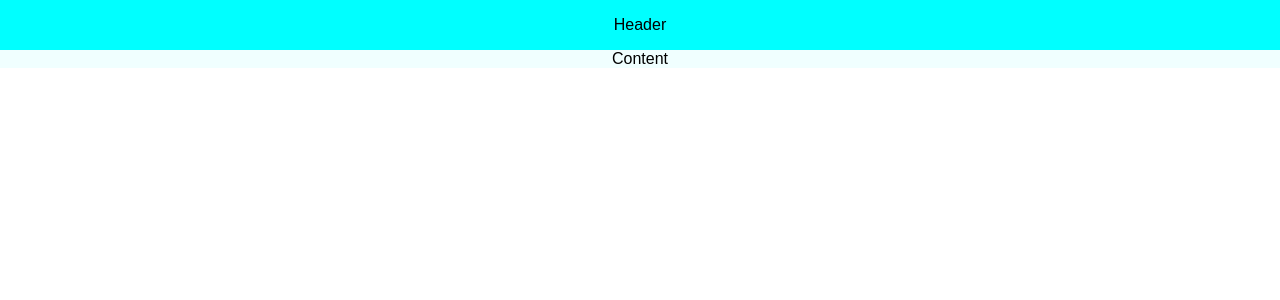
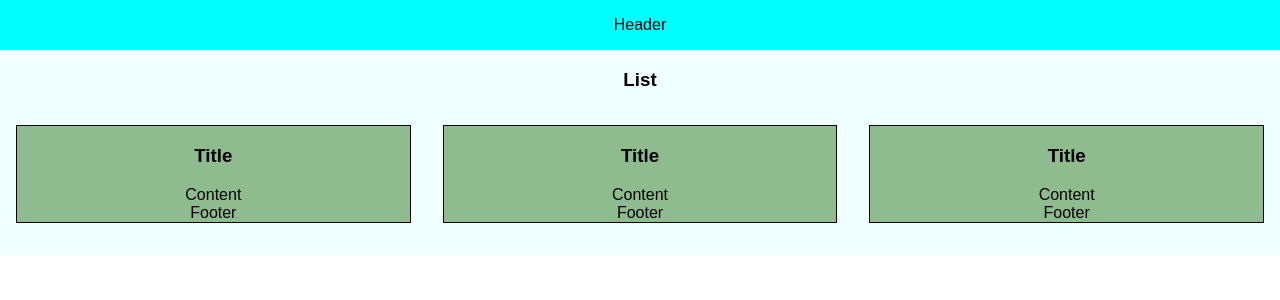
Before and after one commit to maurer2/catwall, a React (Create React App) app: page / in a window 1280 px wide. Shown: the top 300 px of the page. Built offline with nearby package versions, Linux system fonts and the light colour scheme.

Commit message:
Added basic cards component

```diff
--- /dev/null
+++ b/src/CardComponent/CardComponent.css
@@ -0,0 +1,4 @@
+.article {
+  background: darkseagreen;
+  border: 1px solid black;
+}
--- /dev/null
+++ b/src/CardComponent/CardComponent.js
@@ -0,0 +1,24 @@
+import React, { Component } from 'react';
+import './CardComponent.css';
+
+class CardComponent extends Component {
+  render() {
+    return (
+      <article className="article">
+        <header>
+          <h3>
+            Title
+          </h3>
+        </header>
+        <section>
+          Content
+        </section>
+        <footer>
+          Footer
+        </footer>
+      </article>
+    )
+  }
+}
+
+export default CardComponent;
--- a/src/ContentComponent/ContentComponent.css
+++ b/src/ContentComponent/ContentComponent.css
@@ -1,3 +1,3 @@
 .content {
-    background: azure;
+  background: azure;
 }
--- a/src/ContentComponent/ContentComponent.js
+++ b/src/ContentComponent/ContentComponent.js
@@ -1,9 +1,14 @@
 import React, { Component } from 'react';
+import ListComponent from '../ListComponent/ListComponent'
 import './ContentComponent.css';
 
 class ContentComponent extends Component {
   render() {
-    return <main className="content">Content</main>;
+    return (
+      <main className="content">
+        <ListComponent></ListComponent>
+      </main>
+    )
   }
 }
 
--- /dev/null
+++ b/src/ListComponent/ListComponent.css
@@ -0,0 +1,14 @@
+.list-section {
+  overflow: hidden;
+}
+
+.list {
+  display: flex;
+  padding: 0;
+  list-style: none;
+}
+
+.list-entry {
+  flex: 1;
+  padding: 1rem;
+}
--- /dev/null
+++ b/src/ListComponent/ListComponent.js
@@ -0,0 +1,28 @@
+import React, { Component } from 'react';
+import CardComponent from '../CardComponent/CardComponent';
+import './ListComponent.css';
+
+class ListComponent extends Component {
+  render() {
+    const items = ['Test 1', 'Test 2', 'Test 3'];
+
+    const entries = items.map((entry) =>
+      <li className="list-entry" key={ entry.replace(/ /g,'') }>
+        <CardComponent></CardComponent>
+      </li>
+    );
+
+    return (
+      <section className="list-section">
+        <h1>
+          List
+        </h1>
+        <ul className="list">
+          { entries }
+        </ul>
+      </section>
+    )
+  }
+}
+
+export default ListComponent;
```
